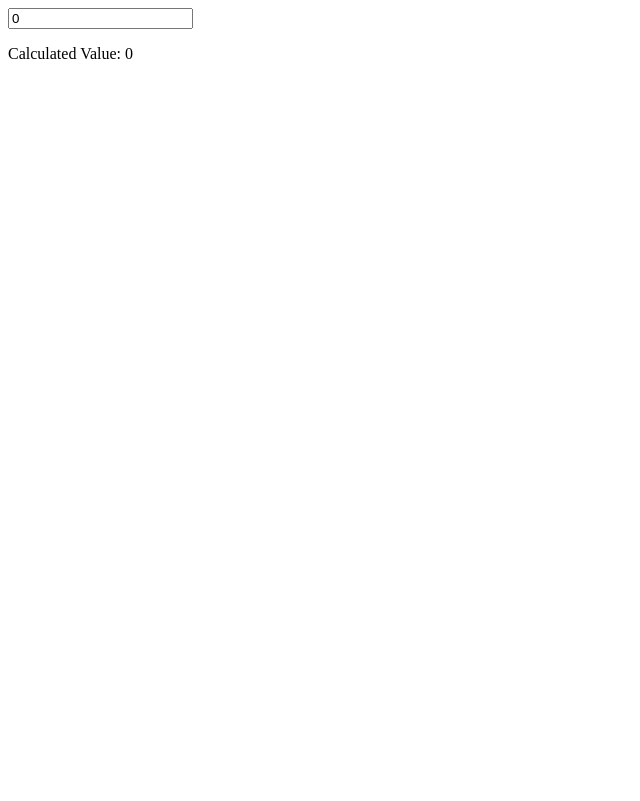
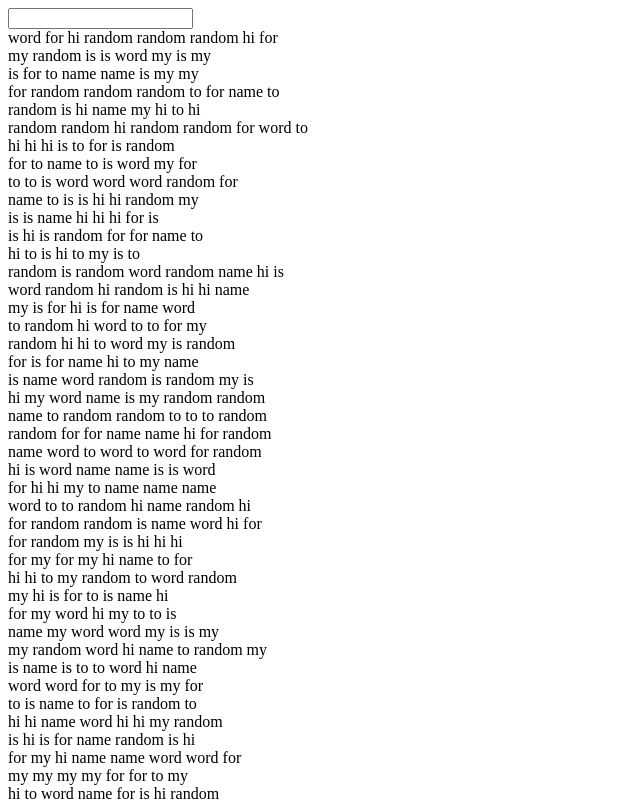
Before and after one commit to Tanujarora100/Harkirat-Assignments, a React (Vite) app: page / in a window 1280 px wide. Shown: the top 801 px of the page, without its empty margins (0-640 px from the left). Built offline with nearby package versions, Linux system fonts and the light colour scheme.

Commit message:
Use Memo Assignments done

```diff
--- a/src/App.tsx
+++ b/src/App.tsx
@@ -1,13 +1,15 @@
 import './App.css';
 
-import {Assignment1} from "./useMemo/Assignment1.tsx";
+
+
+import Assignment2 from "./useMemo/Assignment2.tsx";
 
 function App() {
 
 
     return (
         <div>
-        <Assignment1 ></Assignment1>
+        <Assignment2></Assignment2>
         </div>
     );
 }
--- a/src/useMemo/Assignment2.tsx
+++ b/src/useMemo/Assignment2.tsx
@@ -1,29 +1,28 @@
-import  { useEffect, useState, useMemo } from "react";
-// In this assignment, you will create a component that renders a large list of sentences and includes an input field for filtering these items.
-// The goal is to use useMemo to optimize the filtering process, ensuring the list is only re-calculated when necessary (e.g., when the filter criteria changes).
-// You will learn something new here, specifically how you have to pass more than one value in the dependency array
+import React, {useState, useMemo} from 'react';
 
-const words: string[] = ["hi", "my", "name", "is", "for", "to", "random", "word"];
-const TOTAL_LINES: number = 1000;
+const words = ["hi", "my", "name", "is", "for", "to", "random", "word"];
+const TOTAL_LINES = 1000;
 const ALL_WORDS: string[] = [];
-
 for (let i = 0; i < TOTAL_LINES; i++) {
     let sentence = "";
     for (let j = 0; j < words.length; j++) {
         sentence += words[Math.floor(words.length * Math.random())];
         sentence += " ";
     }
-    ALL_WORDS.push(sentence.trim());
+    ALL_WORDS.push(sentence);
 }
 
-export function Assignment2() {
-    // eslint-disable-next-line @typescript-eslint/no-unused-vars
+const Assignment2: React.FC = () => {
     const [sentences, setSentences] = useState<string[]>(ALL_WORDS);
     const [filter, setFilter] = useState<string>("");
 
-    const filteredSentences = useMemo(() => {
-        return sentences.filter(x => x.includes(filter));
+    const filteredSentences: string[] = useMemo(() => {
+        return sentences.filter((item) => item.includes(filter));
     }, [sentences, filter]);
+
+    const filterdWords: number = useMemo(() => {
+        return filteredSentences.length;
+    }, [sentences, filter])
 
     return (
         <div>
@@ -36,6 +35,9 @@ export function Assignment2() {
             {filteredSentences.map((word, index) => (
                 <div key={index}>{word}</div>
             ))}
+            <h3>{filterdWords}</h3>
         </div>
     );
-}
+};
+
+export default Assignment2;
```
Also changed, not shown: src/useMemo/Assignment3.tsx (+10 -5 lines).
